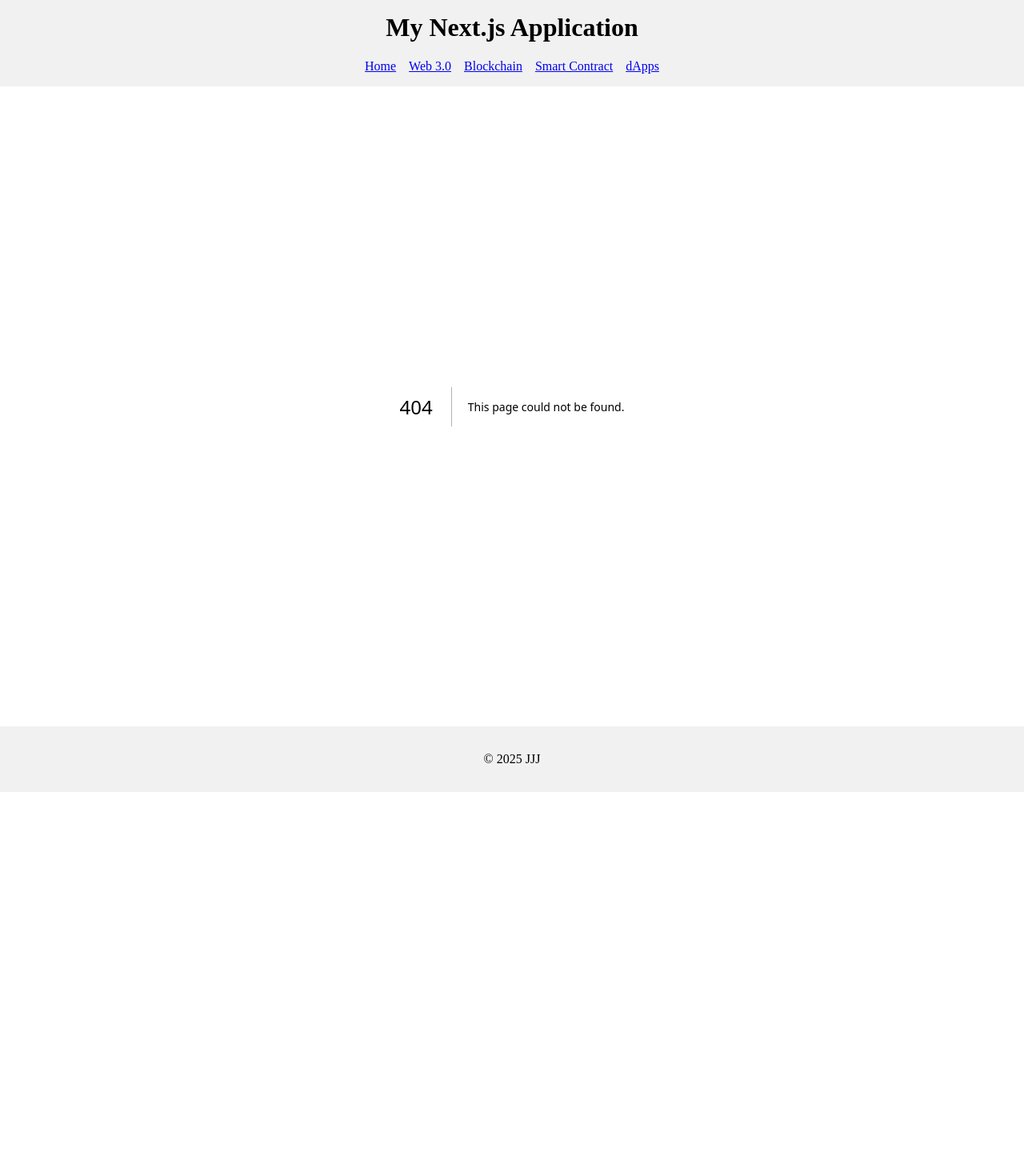
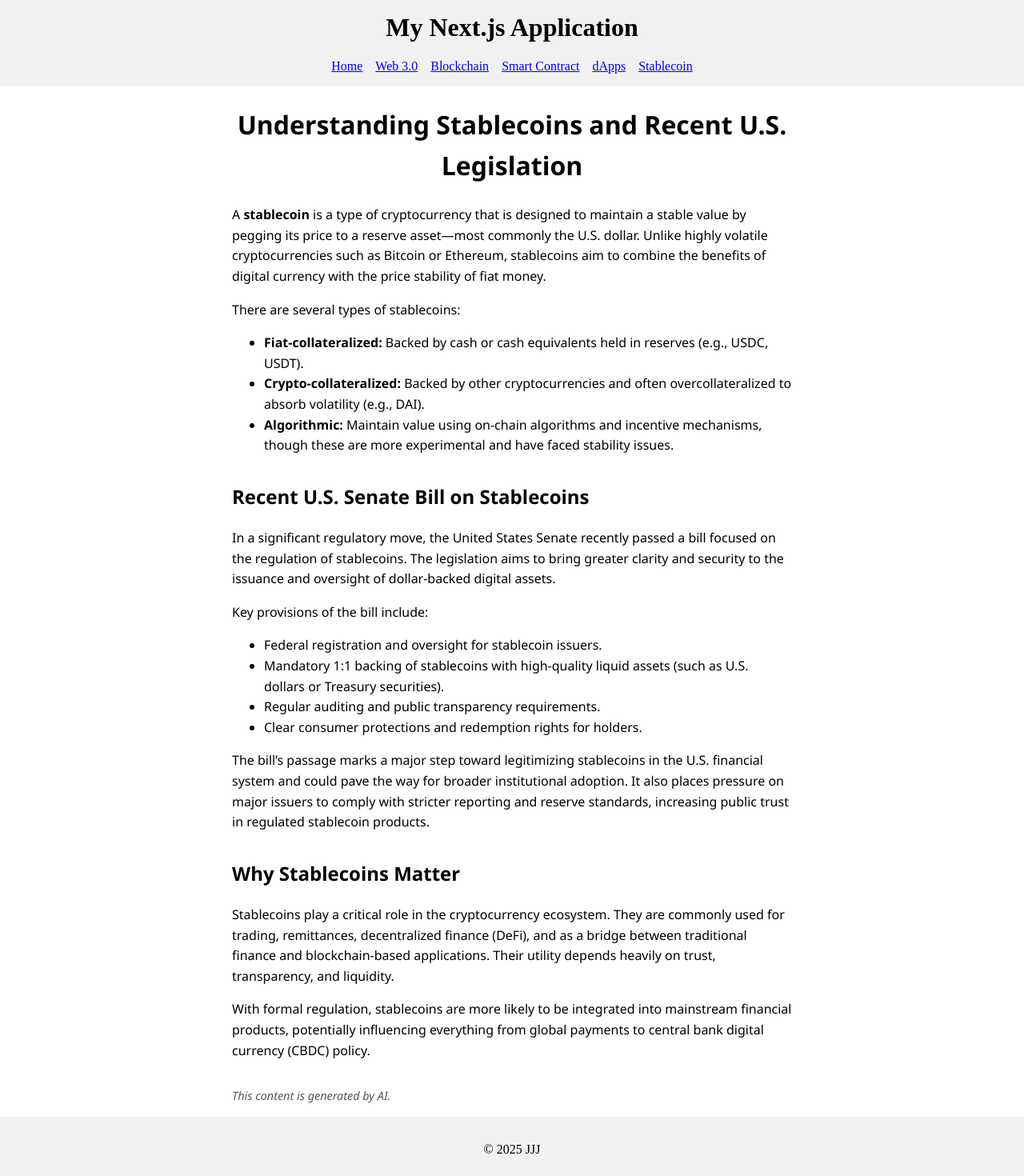
Before and after one commit to developerJJJ/JJJ, a Next.js app: page /blog/stablecoin in a window 1280 px wide. Before the commit this address had no page. Shown: the top 1470 px of the page at 80% size. Before the commit the page ends 990 px from the top, so only its background shows below. Built offline with nearby package versions, Linux system fonts and the light colour scheme.

Commit message:
add stablecoin page

```diff
--- a/src/app/NavBar.tsx
+++ b/src/app/NavBar.tsx
@@ -10,6 +10,7 @@ const navLinks = [
   { href: "/blog/blockchain", label: "Blockchain" },
   { href: "/blog/smart-contract", label: "Smart Contract" },
   { href: "/blog/dapps", label: "dApps" },
+  { href: "/blog/stablecoin", label: "Stablecoin" },
 ];
 
 export default function NavBar() {
--- /dev/null
+++ b/src/app/blog/stablecoin/page.tsx
@@ -0,0 +1,83 @@
+import BlogLayout from "../BlogLayout";
+
+export default function Stablecoin() {
+  return (
+    <BlogLayout>
+      <h1 style={{ textAlign: "center", marginBottom: "1.5rem" }}>
+        Understanding Stablecoins and Recent U.S. Legislation
+      </h1>
+
+      <p>
+        A <strong>stablecoin</strong> is a type of cryptocurrency that is
+        designed to maintain a stable value by pegging its price to a reserve
+        asset—most commonly the U.S. dollar. Unlike highly volatile
+        cryptocurrencies such as Bitcoin or Ethereum, stablecoins aim to combine
+        the benefits of digital currency with the price stability of fiat money.
+      </p>
+
+      <p>There are several types of stablecoins:</p>
+      <ul>
+        <li>
+          <strong>Fiat-collateralized:</strong> Backed by cash or cash
+          equivalents held in reserves (e.g., USDC, USDT).
+        </li>
+        <li>
+          <strong>Crypto-collateralized:</strong> Backed by other
+          cryptocurrencies and often overcollateralized to absorb volatility
+          (e.g., DAI).
+        </li>
+        <li>
+          <strong>Algorithmic:</strong> Maintain value using on-chain algorithms
+          and incentive mechanisms, though these are more experimental and have
+          faced stability issues.
+        </li>
+      </ul>
+
+      <h2 style={{ marginTop: "2rem" }}>
+        Recent U.S. Senate Bill on Stablecoins
+      </h2>
+
+      <p>
+        In a significant regulatory move, the United States Senate recently
+        passed a bill focused on the regulation of stablecoins. The legislation
+        aims to bring greater clarity and security to the issuance and oversight
+        of dollar-backed digital assets.
+      </p>
+
+      <p>Key provisions of the bill include:</p>
+      <ul>
+        <li>Federal registration and oversight for stablecoin issuers.</li>
+        <li>
+          Mandatory 1:1 backing of stablecoins with high-quality liquid assets
+          (such as U.S. dollars or Treasury securities).
+        </li>
+        <li>Regular auditing and public transparency requirements.</li>
+        <li>Clear consumer protections and redemption rights for holders.</li>
+      </ul>
+
+      <p>
+        The bill’s passage marks a major step toward legitimizing stablecoins in
+        the U.S. financial system and could pave the way for broader
+        institutional adoption. It also places pressure on major issuers to
+        comply with stricter reporting and reserve standards, increasing public
+        trust in regulated stablecoin products.
+      </p>
+
+      <h2 style={{ marginTop: "2rem" }}>Why Stablecoins Matter</h2>
+
+      <p>
+        Stablecoins play a critical role in the cryptocurrency ecosystem. They
+        are commonly used for trading, remittances, decentralized finance
+        (DeFi), and as a bridge between traditional finance and blockchain-based
+        applications. Their utility depends heavily on trust, transparency, and
+        liquidity.
+      </p>
+
+      <p>
+        With formal regulation, stablecoins are more likely to be integrated
+        into mainstream financial products, potentially influencing everything
+        from global payments to central bank digital currency (CBDC) policy.
+      </p>
+    </BlogLayout>
+  );
+}
```
